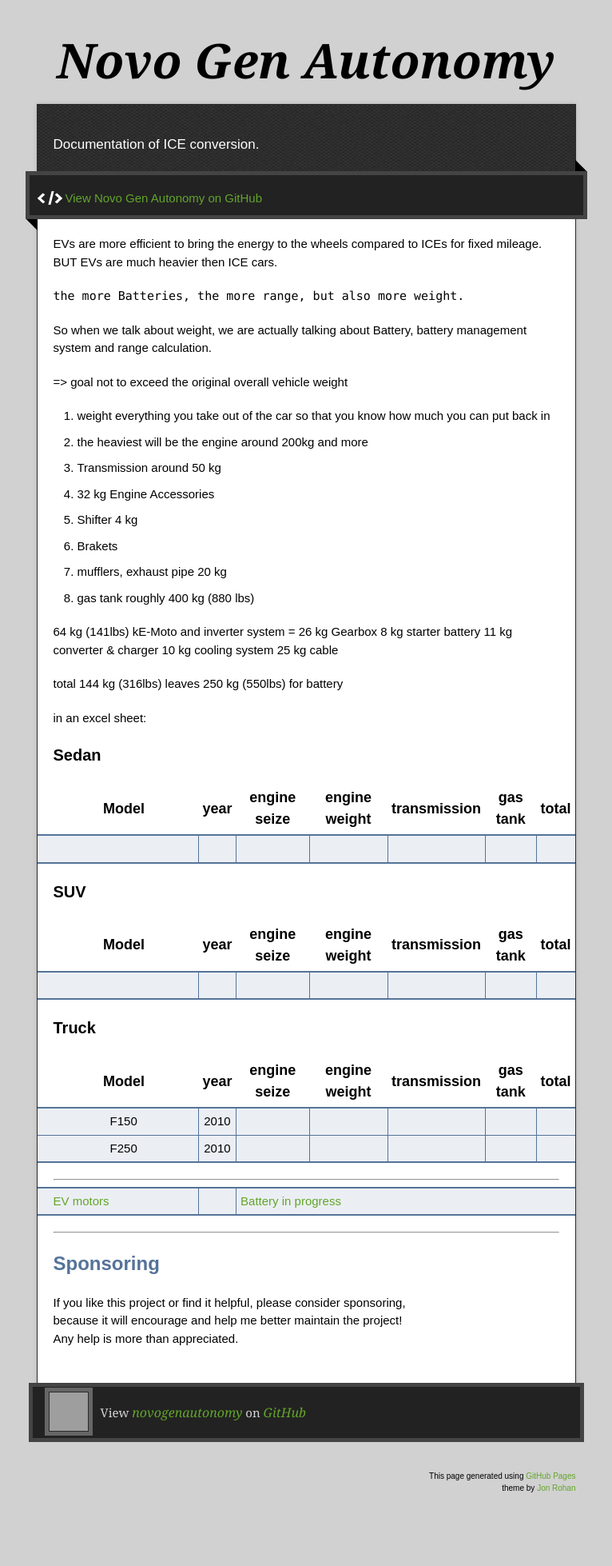
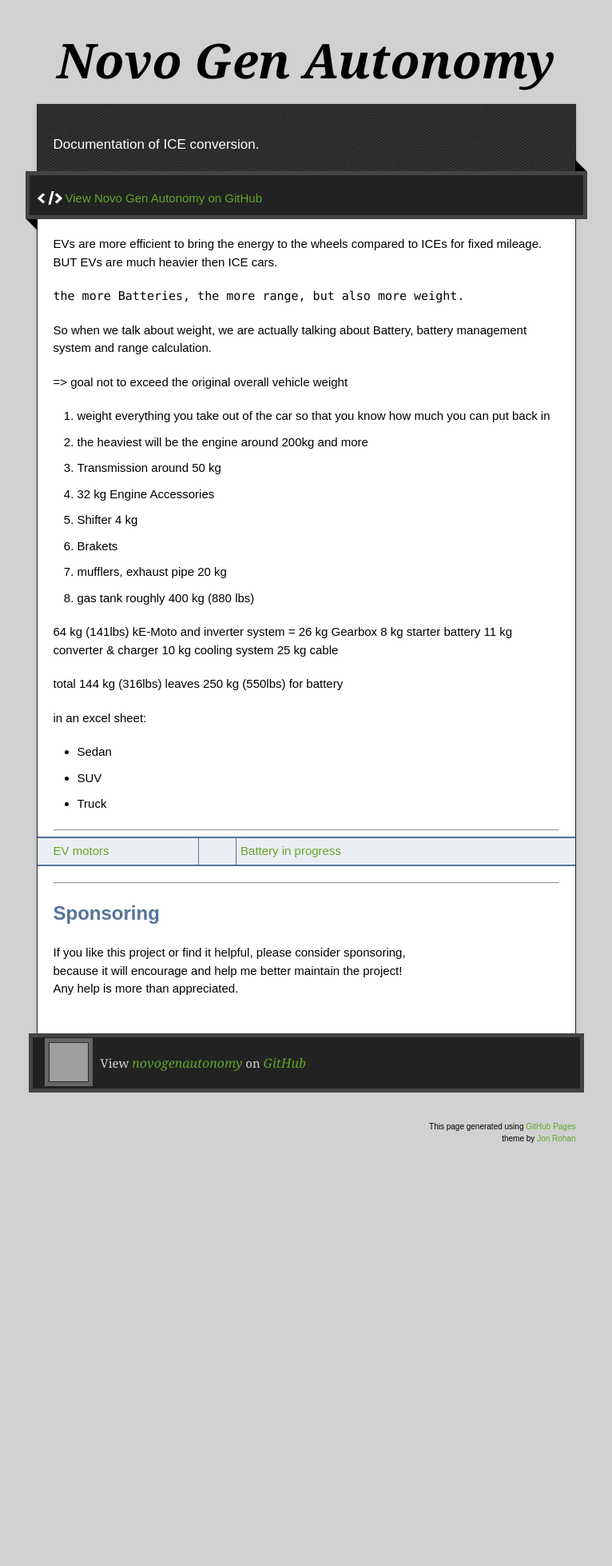
Before and after one commit to novogenautonomy/novogenautonomy.github.io, a Jekyll site: the page built from weightAnalysis.md, in a window 1280 px wide. Shown: the whole page at 80% size, without its empty margins (257-1023 px from the left). Built offline with Jekyll 4.4.1, drawn with Linux system fonts in a browser that asks for light colours; after the commit the page ends 1521 px from its top, so only the background shows below that; grey boxes are pictures that could not be loaded.

Commit message:
Update weightAnalysis.md

```diff
--- a/weightAnalysis.md
+++ b/weightAnalysis.md
@@ -37,27 +37,9 @@ total 144 kg (316lbs)
 leaves 250 kg (550lbs) for battery
 
 in an excel sheet:
-
-### Sedan
-
-| Model | year | engine seize |  engine weight | transmission | gas tank | total |
-|:------:|:------:|:------:|:------:|:------:|:------:|:------:|
-|  |  |  |  |  |  | |
-
-
-### SUV
-
-| Model | year | engine seize |  engine weight | transmission | gas tank | total |
-|:------:|:------:|:------:|:------:|:------:|:------:|:------:|
-|  |  |  |  |  |  | |
-
-
-### Truck
-
-| Model | year | engine seize |  engine weight | transmission | gas tank | total |
-|:------:|:------:|:------:|:------:|:------:|:------:|:------:|
-| F150 | 2010 |  |  |  |  | |
-| F250 | 2010 |  |  |  |  | |
+- Sedan
+- SUV
+- Truck
 
 
 ***
```
